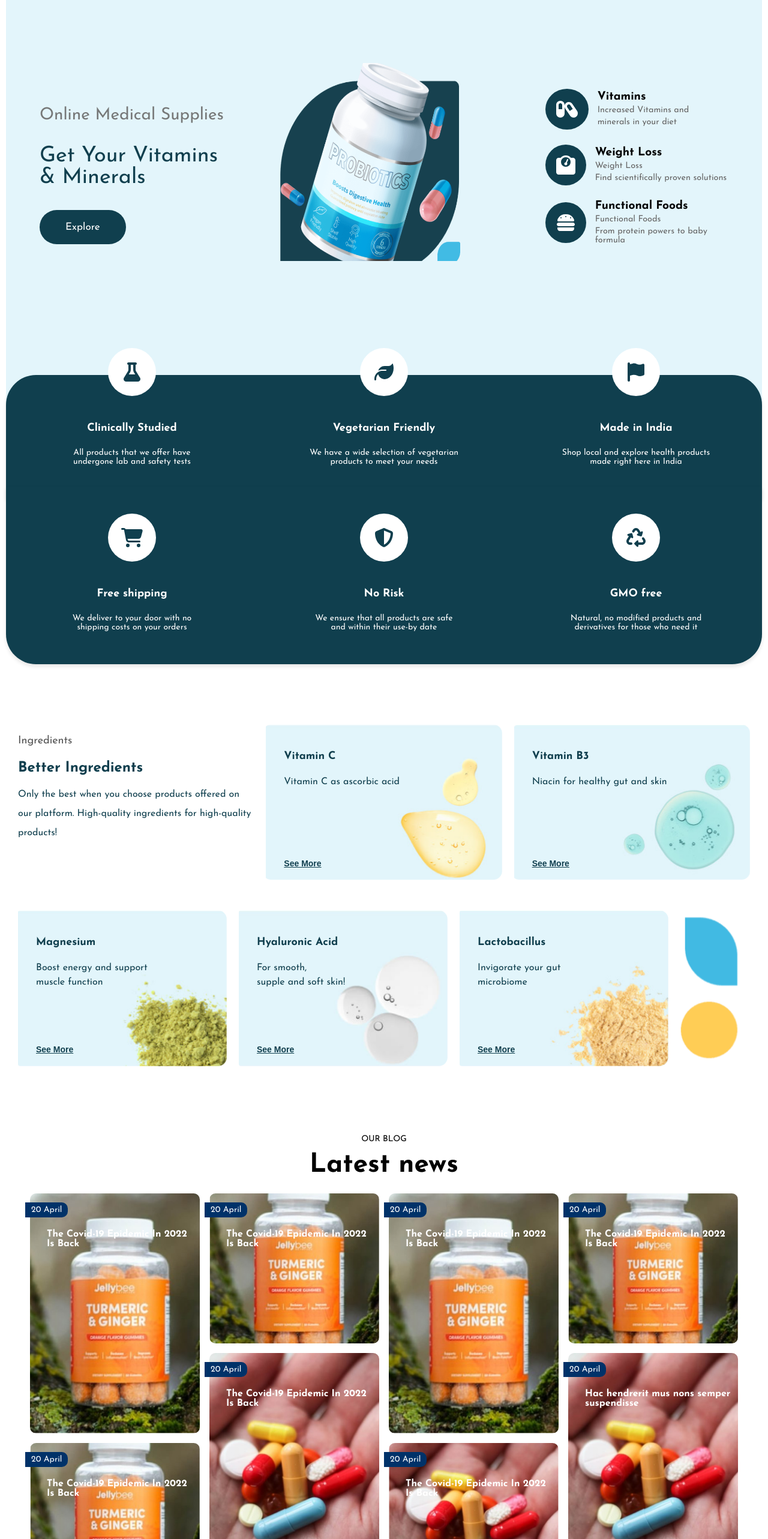
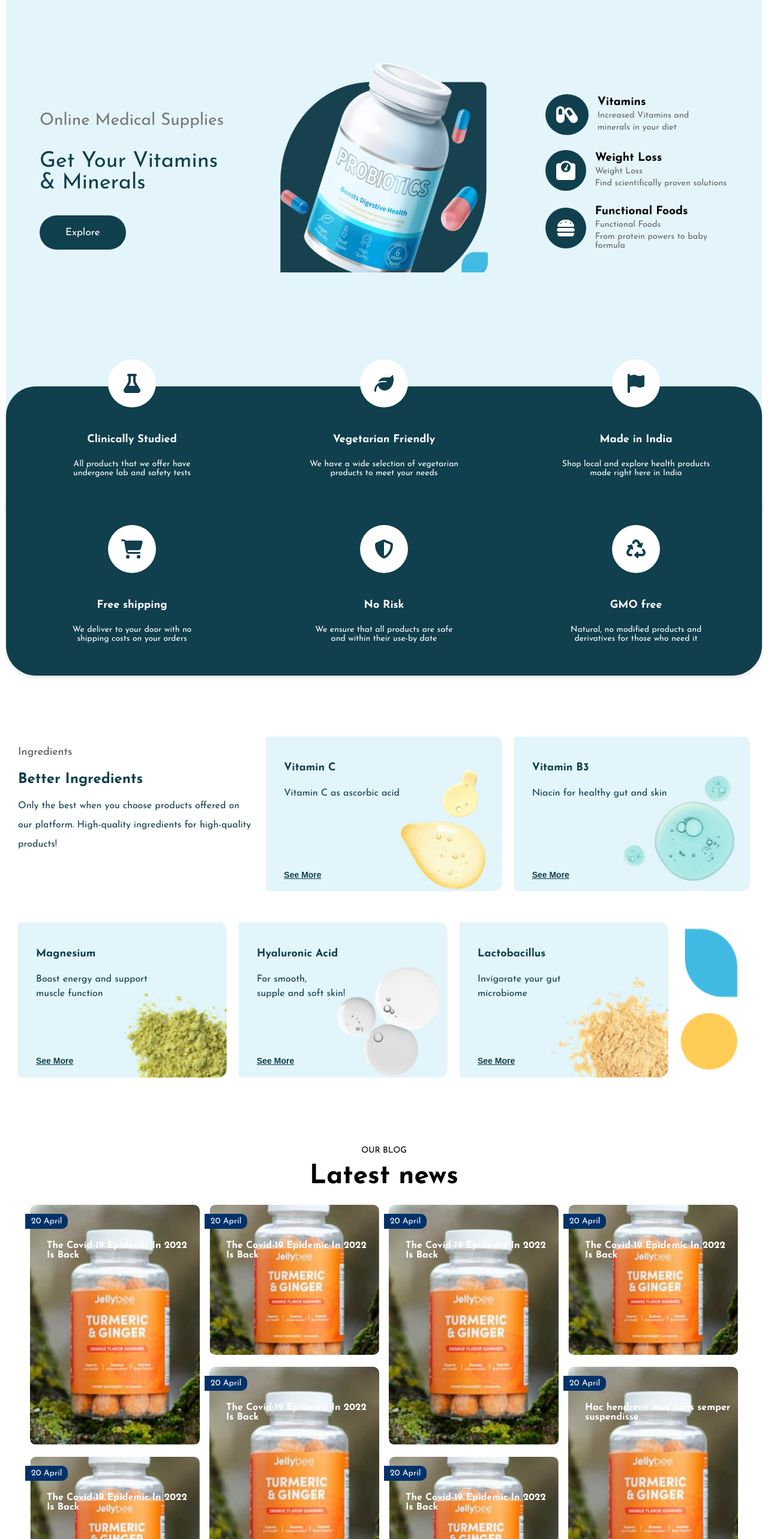
Before and after one commit to Abhinaya1996/task0023, a React (Create React App) app: page / in a window 1280 px wide. Shown: the part 235-2800 px from the top of the page at 60% size. Built offline with nearby package versions, Linux system fonts and the light colour scheme.

Commit message:
changes 3

```diff
--- a/package.json
+++ b/package.json
@@ -9,6 +9,7 @@
     "cra-template": "1.2.0",
     "react": "^19.0.0",
     "react-dom": "^19.0.0",
+    "react-lazy-load-image-component": "^1.6.3",
     "react-router-dom": "^6.28.0",
     "react-scripts": "5.0.1",
     "web-vitals": "^4.2.4"
--- a/src/components/Blog.jsx
+++ b/src/components/Blog.jsx
@@ -1,4 +1,6 @@
 import blogstyles from '../styles/Blog.module.css';
+import { LazyLoadImage } from 'react-lazy-load-image-component';
+import 'react-lazy-load-image-component/src/effects/blur.css';
 
 export default function Blog(){
     return <>
@@ -8,12 +10,12 @@ export default function Blog(){
         <div className={blogstyles.blogs}>
             <div className={blogstyles.blogsColumn}>
                 <div className={blogstyles.imageWrapper}>
-                    <img src="/assets/blog1-450x580.jpg.png" alt="Blog post content on topic " className={blogstyles.long} />
+                    <LazyLoadImage src="/assets/blog1-450x580.jpg.png" alt="Blog post content on topic 1" className={blogstyles.long} effect="blur" height="auto"  width="100%" />
                     <div className={blogstyles.ribbon}><p>20 April</p></div>
                     <div className={blogstyles.imageTitle}>The Covid-19 Epidemic In 2022 <br/> Is Back</div>
                 </div>
                 <div className={blogstyles.imageWrapper}>
-                    <img src="/assets/blog1-450x580.jpg.png" alt="Blog post content on topic  2" className={blogstyles.short} />
+                <LazyLoadImage src="/assets/blog1-450x580.jpg.png" alt="Blog post content on topic 2" className={blogstyles.short} effect="blur" height="auto"  width="100%" />
                     <div className={blogstyles.ribbon}><p>20 April</p></div>
                     <div className={blogstyles.imageTitle}>The Covid-19 Epidemic In 2022 <br/> Is Back</div>
                 </div>
@@ -21,12 +23,12 @@ export default function Blog(){
 
             <div className={blogstyles.blogsColumn}>
                 <div className={blogstyles.imageWrapper}>
-                    <img src="/assets/blog1-450x580.jpg.png" alt="Blog post content on topic  3" className={blogstyles.short} />
+                    <LazyLoadImage src="/assets/blog1-450x580.jpg.png" alt="Blog post content on topic 3" className={blogstyles.short} effect="blur" height="auto"  width="100%" />
                     <div className={blogstyles.ribbon}><p>20 April</p></div>
                     <div className={blogstyles.imageTitle}>The Covid-19 Epidemic In 2022 <br/> Is Back</div>
                 </div>
                 <div className={blogstyles.imageWrapper}>
-                    <img src="/assets/blog2-450x580.jpg.png" alt="Blog post content on topic  4" className={blogstyles.long} />
+                    <LazyLoadImage src="/assets/blog1-450x580.jpg.png" alt="Blog post content on topic 4" className={blogstyles.long} effect="blur" height="auto"  width="100%" />
                     <div className={blogstyles.ribbon}><p>20 April</p></div>
                     <div className={blogstyles.imageTitle}>The Covid-19 Epidemic In 2022 <br/> Is Back</div>
                 </div>
@@ -35,12 +37,12 @@ export default function Blog(){
 
             <div className={blogstyles.blogsColumn}>
                 <div className={blogstyles.imageWrapper}>
-                    <img src="/assets/blog1-450x580.jpg.png" alt="Blog post content on topic  5" className={blogstyles.long}/>
+                <LazyLoadImage src="/assets/blog1-450x580.jpg.png" alt="Blog post content on topic 5" className={blogstyles.long} effect="blur" height="auto"  width="100%" />
                     <div className={blogstyles.ribbon}><p>20 April</p></div>
                     <div className={blogstyles.imageTitle}>The Covid-19 Epidemic In 2022 <br/> Is Back</div>
                 </div>
                 <div className={blogstyles.imageWrapper}>
-                    <img src="/assets/blog2-450x580.jpg.png" alt="Blog post content on topic  6" className={blogstyles.short} />
+                <LazyLoadImage src="/assets/blog1-450x580.jpg.png" alt="Blog post content on topic 6" className={blogstyles.short} effect="blur" height="auto"  width="100%" />
                     <div className={blogstyles.ribbon}><p>20 April</p></div>
                     <div className={blogstyles.imageTitle}>The Covid-19 Epidemic In 2022 <br/> Is Back</div>
                 </div>
@@ -48,12 +50,12 @@ export default function Blog(){
 
             <div className={blogstyles.blogsColumn}>
                 <div className={blogstyles.imageWrapper}>
-                    <img src="/assets/blog1-450x580.jpg.png" alt="Blog post content on topic  7" className={blogstyles.short}/>
+                <LazyLoadImage src="/assets/blog1-450x580.jpg.png" alt="Blog post content on topic 7" className={blogstyles.short} effect="blur" height="auto"  width="100%" />
                     <div className={blogstyles.ribbon}><p>20 April</p></div>
                     <div className={blogstyles.imageTitle}>The Covid-19 Epidemic In 2022 <br/> Is Back</div>
                 </div>
                 <div className={blogstyles.imageWrapper}>
-                    <img src="/assets/blog2-450x580.jpg.png" alt="Blog post content on topic  8" className={blogstyles.long} />
+                <LazyLoadImage src="/assets/blog1-450x580.jpg.png" alt="Blog post content on topic 8" className={blogstyles.long} effect="blur" height="auto"  width="100%" />
                     <div className={blogstyles.ribbon}><p>20 April</p></div>
                     <div className={blogstyles.imageTitle}>Hac hendrerit mus nons semper <br/> suspendisse</div>
                 </div>
--- a/src/pages/Home.jsx
+++ b/src/pages/Home.jsx
@@ -3,6 +3,8 @@ import { FontAwesomeIcon } from '@fortawesome/react-fontawesome';
 import { faFlask, faLeaf, faCartShopping, faShieldAlt, faFlag, faRecycle, faCapsules, faWeightScale, faBurger } from '@fortawesome/free-solid-svg-icons';
 import Blog from '../components/Blog';
 import Ingredients from '../components/Ingredients';
+import { LazyLoadImage } from 'react-lazy-load-image-component';
+import 'react-lazy-load-image-component/src/effects/blur.css';
 
 export default function Home(){
     return <>
@@ -16,7 +18,7 @@ export default function Home(){
                 <p className={homestyles.button}>Explore</p>
             </div>
             <div className={homestyles.column}>
-                <img src="/assets/f2-1.png.png" alt="Probiotics" style={{height: '330px', width: '300px'}}/>
+            <LazyLoadImage alt="Description" src="/assets/f2-1.png.png" effect="blur" height="auto"  width="100%" />
             </div>
             <div className={homestyles.column}>
                 <ul className={homestyles.listService}>
```
Also changed, not shown: src/components/Button.jsx (deleted), 1 other file (tests, documents, lock files or other folders).
